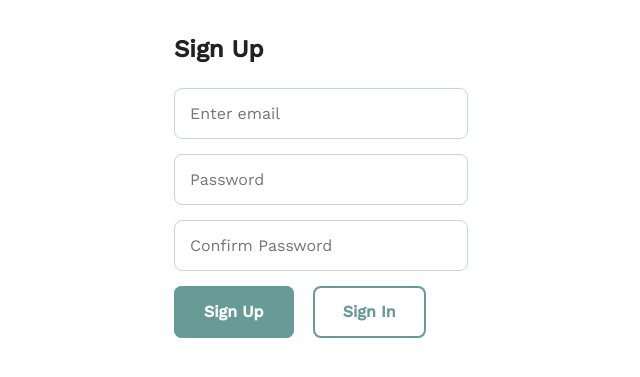
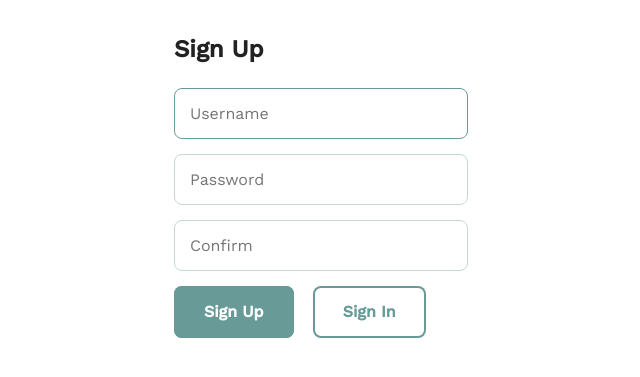
Before and after one commit to hyungmogu/social-team-builder, a Django app: page /accounts/sign_up/ in a window 1280 px wide. Shown: the part 91-468 px from the top of the page, without its empty margins (319-959 px from the left). Run offline with Django 3.2, Linux system fonts and the light colour scheme; parts of the project's set-up code (start-up, migrations or seed data) failed here and were passed over.

Commit message:
fix: Fallback to username as temp. method of auth.

```diff
--- a/project/accounts/forms.py
+++ b/project/accounts/forms.py
@@ -1,16 +1,24 @@
 from django import forms
 from django.contrib.auth.models import User
-from django.contrib.auth.forms import UserCreationForm
+from django.contrib.auth.forms import UserCreationForm, AuthenticationForm
 
 class SignUpForm(UserCreationForm):
-    email = forms.CharField(max_length=100, widget=forms.EmailInput(attrs={'placeholder':'Enter email'}))
-    password1 = forms.CharField(widget=forms.PasswordInput(attrs={'placeholder': 'Password'}))
-    password2 = forms.CharField(widget=forms.PasswordInput(attrs={'placeholder': 'Confirm Password'}))
     class Meta:
         model = User
-        fields=('email', 'password1', 'password2',)
-        widgets = {
-            'email': forms.EmailInput(attrs={'placeholder':'Enter email'}),
-            'password1': forms.PasswordInput(attrs={'placeholder': 'Password'}),
-            'password2': forms.PasswordInput(attrs={'placeholder': 'Confirm Password'})
-        }
+        fields=('username', 'password1', 'password2',)
+
+    def __init__(self, *args, **kwargs):
+        super().__init__(*args, **kwargs)
+        self.fields['username'].widget.attrs.update({'placeholder': 'Username'})
+        self.fields['password1'].widget.attrs.update({'placeholder': 'Password'})
+        self.fields['password2'].widget.attrs.update({'placeholder': 'Confirm'})
+
+class SignInForm(AuthenticationForm):
+    class Meta:
+        model = User
+        fields=('username', 'password',)
+
+    def __init__(self, *args, **kwargs):
+        super().__init__(*args, **kwargs)
+        self.fields['username'].widget.attrs.update({'placeholder': 'Username'})
+        self.fields['password'].widget.attrs.update({'placeholder': 'Password'})
--- a/project/accounts/views.py
+++ b/project/accounts/views.py
@@ -6,7 +6,7 @@ from django.views.generic import FormView, CreateView
 from . import forms
 
 class LoginView(FormView):
-    form_class = AuthenticationForm
+    form_class = forms.SignInForm
     success_url = reverse_lazy('profile')
     template_name = 'accounts/signin.html'
 
@@ -24,5 +24,5 @@ def logout(request):
 
 class SignUpView(CreateView):
     form_class = forms.SignUpForm
-    success_url = reverse_lazy('login')
+    success_url = reverse_lazy('accounts:login')
     template_name = 'accounts/signup.html'
--- a/project/templates/accounts/signin.html
+++ b/project/templates/accounts/signin.html
@@ -6,7 +6,11 @@
       <h2>Sign In</h2>
       <form method="POST">
         {% csrf_token %}
-        {{ form }}
+        {{ form.username.errors }}
+        {{ form.username }}
+
+        {{ form.password.errors }}
+        {{ form.password }}
         <input type="submit" value="Sign In" class="button-primary">
         <a class="button" href="{% url 'accounts:sign_up' %}">Sign Up</a>
       </form>
--- a/project/templates/accounts/signup.html
+++ b/project/templates/accounts/signup.html
@@ -7,8 +7,8 @@
       <form method="POST">
         {% csrf_token %}
 
-        {{ form.email.errors }}
-        {{ form.email }}
+        {{ form.username.errors }}
+        {{ form.username }}
 
         {{ form.password1.errors }}
         {{ form.password1 }}
```
